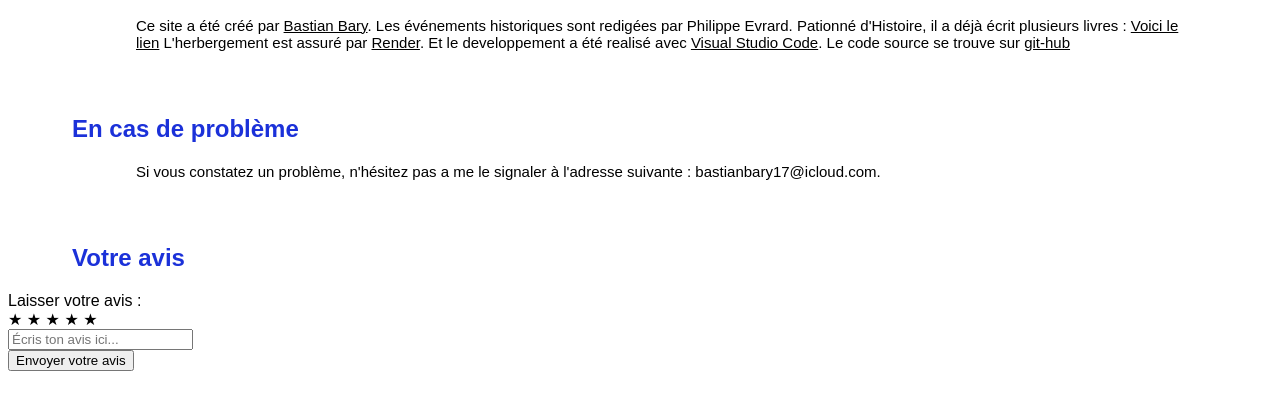
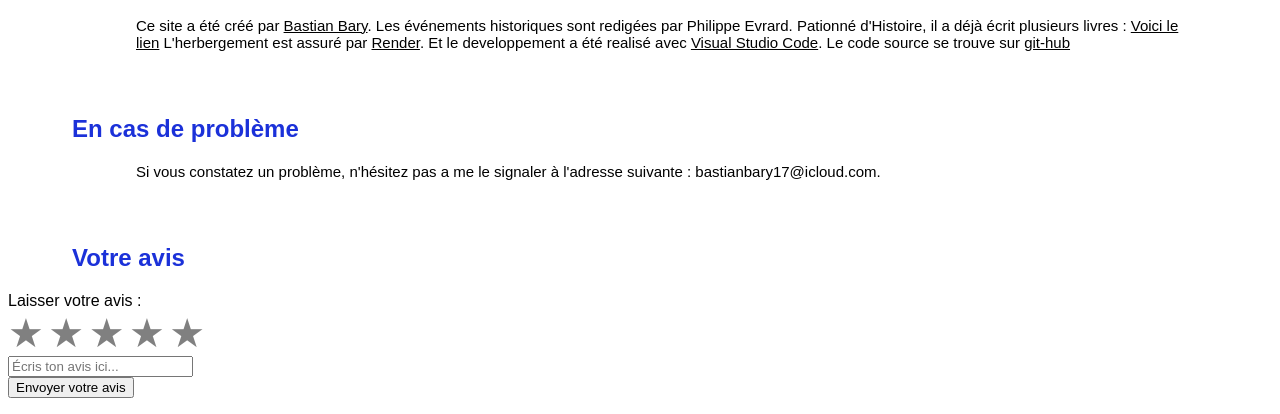
Before and after one commit to babadu17/evenement-du-jour, a Flask app: template templates/index.html in a window 1280 px wide. Shown: the part 401-815 px from the top of the page. Before the commit the page ends 772 px from the top, so only its background shows below. Run offline with Flask 3, Linux system fonts and the light colour scheme; the template is opened without the code that fills it, so the values that code supplies are empty.

Commit message:
Update style.css

```diff
--- a/static/style.css
+++ b/static/style.css
@@ -74,3 +74,12 @@ h2 {
     cursor: pointer;
     margin-top: 5px;
 }
+
+.star {
+    font-size: 40px;
+    cursor: pointer;
+    color: gray;
+}
+.star.active {
+    color: gold;
+}
```
